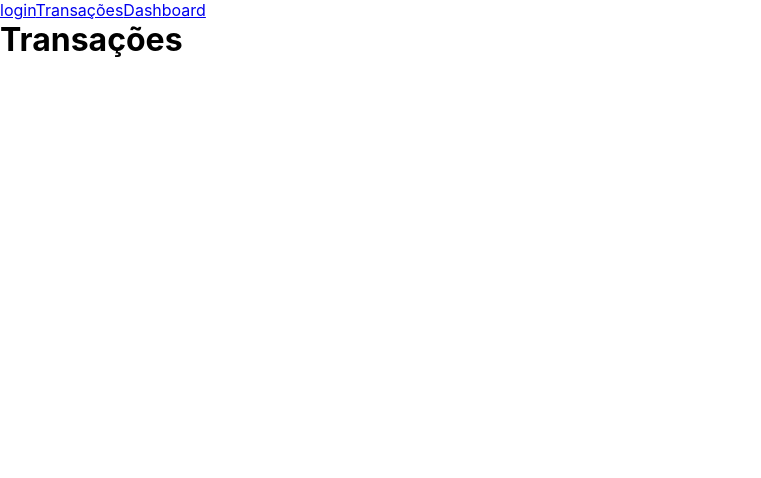
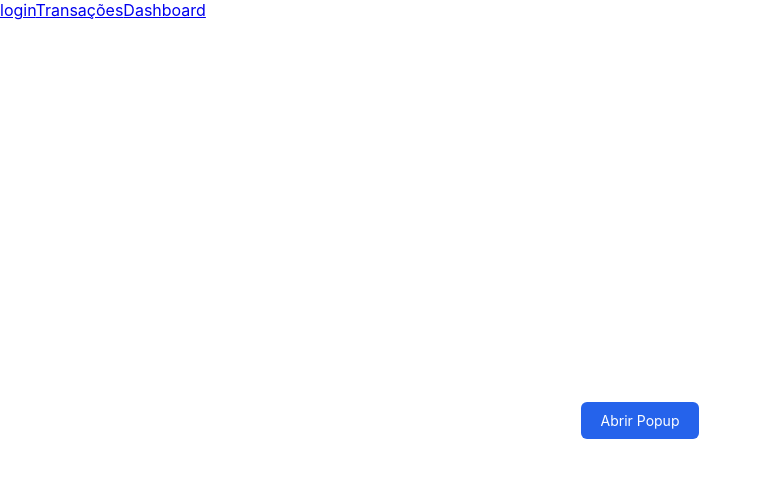
Before and after one commit to NicolasS-L/Orion, a React (Vite) app: page /transacao in a window 1280 px wide. Shown: the top 478 px of the page, without its empty margins (0-761 px from the left). Built offline with nearby package versions, Linux system fonts and the light colour scheme.

Commit message:
fix: remove package-lock.json do versionamento chore: melhora de compatibilidade com merge

```diff
--- a/src/App.jsx
+++ b/src/App.jsx
@@ -1,9 +1,10 @@
 import { BrowserRouter as Router, Routes, Route } from "react-router-dom";
-import Transacao from "./components/transacao";
 import Login from "./components/Login";
 import Dashboard from "./components/Dashboard";
 import Menu from "./Menu";
 import { AuthProvider } from "./context/AuthContext";
+import NotFound from "./components/NotFound";
+import Transacao from "./components/transacao";
 
 
 
@@ -16,6 +17,7 @@ function App() {
           <Route path="/" element={<Login />} />
           <Route path="/transacao" element={<Transacao />} />
           <Route path="/dashboard" element={<Dashboard />} />
+          <Route path="*" element={<NotFound />} />
         </Routes>
     </Router>
     </AuthProvider>
--- /dev/null
+++ b/src/components/NewTransactionButton.jsx
@@ -0,0 +1,26 @@
+import { useState } from "react";
+import styles from '../css/NewTransactionButton.module.css';
+
+export default function App() {
+  const [open, setOpen] = useState(false);
+
+  return (
+    <div className={styles.container}>
+      <button onClick={() => setOpen(true)} className={styles.btn}>
+        Abrir Popup
+      </button>
+
+      {open && (
+        <div className={styles.overlay}>
+          <div className={styles.popup}>
+            <h2>Olá 👋</h2>
+            <p>Esse é um popup no centro da tela!</p>
+            <button onClick={() => setOpen(false)} className={`${styles.btn} ${styles.close}`}>
+              Fechar
+            </button>
+          </div>
+        </div>
+      )}
+    </div>
+  );
+}
--- a/src/components/Transacao.jsx
+++ b/src/components/Transacao.jsx
@@ -1,7 +1,9 @@
+import NewTransactionButton from "./NewTransactionButton";
+
 function Transacao() {
   return (
     <div>
-      <h1>Transações</h1>
+      <NewTransactionButton></NewTransactionButton>
     </div>
   );
 }
```
Also changed, not shown: src/css/NewTransactionButton.module.css (renamed from src/css/NewTransactionButton.css), 1 other file (tests, documents, lock files or other folders).
